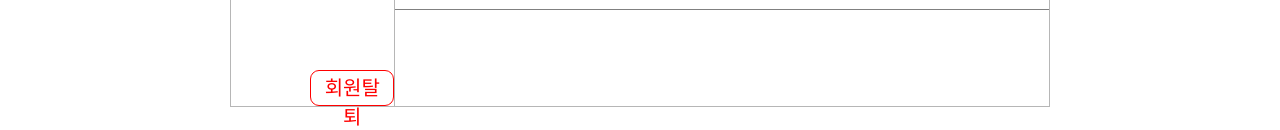
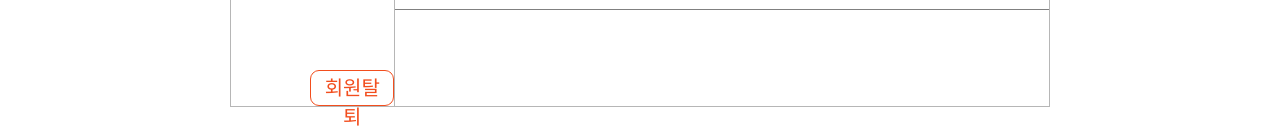
Before and after one commit to codestates-seb/seb40_main_027, a React (Create React App) app in the folder client/: page /users/mypage in a window 1280 px wide. Shown: the part 983-1113 px from the top of the page. Built offline with nearby package versions, Linux system fonts and the light colour scheme.

Commit message:
design:css수정

```diff
--- a/client/src/components/Withdrawal.style.ts
+++ b/client/src/components/Withdrawal.style.ts
@@ -6,8 +6,8 @@ export const WithdrawalButton = styled(StyledBorderButton)`
   height: 36px;
   border-radius: 9px;
   font-size: 20px;
-  color: red;
-  border: 1px solid red;
+  color: var(--redBootDetailHeart);
+  border: 1px solid var(--redBootDetailHeart);
 
   @media screen and (max-width: 414px) {
     width: 50px;
```
